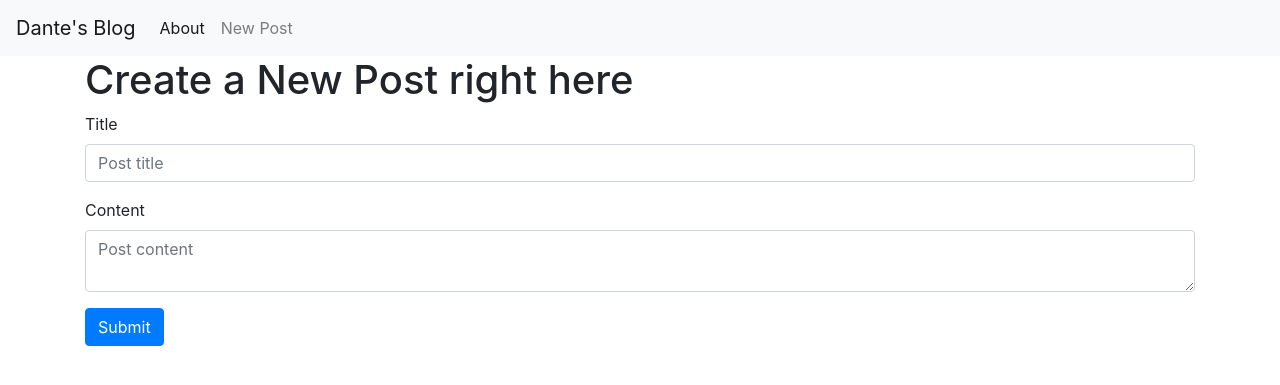
After one commit to LeonDante-ctrl/blogtime, a Flask app: page /create in a window 1280 px wide. The commit adds this page. Shown: the top 385 px of the page. Run offline with Flask 2, Linux system fonts and the light colour scheme; some libraries are stand-ins or nearby versions.

Commit message:
added a way for someone to create a post

```diff
--- a/app.py
+++ b/app.py
@@ -1,5 +1,5 @@
 import sqlite3
-from flask import Flask, render_template
+from flask import Flask, render_template, request, url_for, flash, redirect
 from werkzeug.exceptions import abort
 
 def get_db_connection():
@@ -18,7 +18,7 @@ def get_post(post_id):
 
 
 app = Flask(__name__)
-
+app.config['SECRET_KEY'] = 'mymfingsecretkey'
 
 @app.route('/')
 def index():
@@ -32,5 +32,9 @@ def post(post_id):
     post = get_post(post_id)
     return render_template('post.html', post=post)
 
+@app.route('/create', methods=('GET', 'POST'))
+def create():
+    return render_template('create.html')
+
 if __name__=='__main__':
  app.run(debug=True)
--- a/templates/base.html
+++ b/templates/base.html
@@ -21,10 +21,16 @@
             <li class="nav-item active">
                 <a class="nav-link" href="#">About</a>
             </li>
+            <li class="nav-item">
+                <a class="nav-link" href="{{url_for('create')}}">New Post</a>
+            </li>
             </ul>
         </div>
     </nav>
     <div class="container">
+        {% for message in get_flashed_messages() %}
+        <div class="alert alert-danger">{{ message }}</div>
+    {% endfor %}
         {% block content %} {% endblock %}
     </div>
 
--- /dev/null
+++ b/templates/create.html
@@ -0,0 +1,23 @@
+{% extends 'base.html' %}
+
+{% block content %}
+<h1>{% block title %} Create a New Post right here {% endblock %}</h1>
+
+<form method="post">
+    <div class="form-group">
+        <label for="title">Title</label>
+        <input type="text" name="title"
+               placeholder="Post title" class="form-control"
+               value="{{ request.form['title'] }}"></input>
+    </div>
+
+    <div class="form-group">
+        <label for="content">Content</label>
+        <textarea name="content" placeholder="Post content"
+                  class="form-control">{{ request.form['content'] }}</textarea>
+    </div>
+    <div class="form-group">
+        <button type="submit" class="btn btn-primary">Submit</button>
+    </div>
+</form>
+{% endblock %}
```
